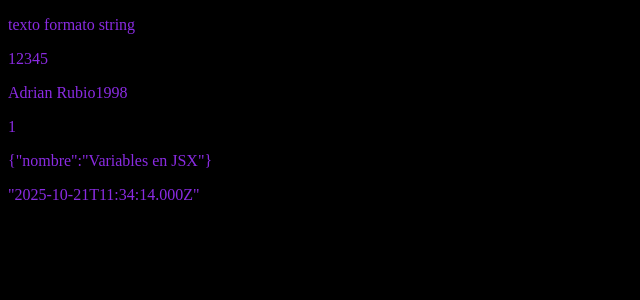
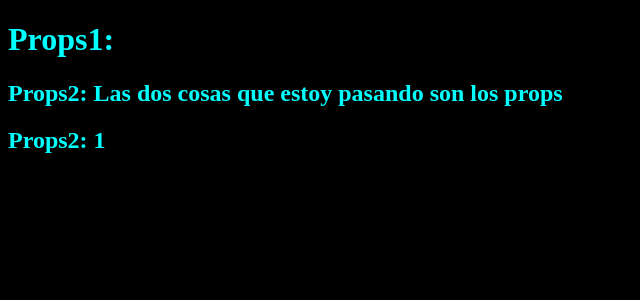
Before and after one commit to adri13743/React, a React (Vite) app in the folder client/: page / in a window 1280 px wide. Shown: the top 300 px of the page, without its empty margins (0-640 px from the left). Built offline with nearby package versions, Linux system fonts and the light colour scheme.

Commit message:
v1.1 cambios libreria y fin props

```diff
--- /dev/null
+++ b/client/src/basico/props.css
@@ -0,0 +1,5 @@
+p{
+    color: blueviolet;
+    background-color: black;
+    padding: 1%;
+}
--- /dev/null
+++ b/client/src/basico/props.jsx
@@ -0,0 +1,23 @@
+import'./props.css';
+import PropTypes from 'prop-types';
+export const Props = ({titulo,informacion,numero = 0}) => { // desestructuramos demain.jsx y valores defecto si nulos
+    console.log(titulo);
+    return(
+        <>
+            <h1>Props1: {titulo} </h1>
+            <h2>Props2: {informacion} </h2>
+            <h2>Props2: {numero} </h2>
+        </>
+    )
+}
+
+Props.PropTypes={ // tipos requeridos de los datos
+    titulo: PropTypes.string.isRequired,
+    informacion: PropTypes.string.isRequired,
+    numero: PropTypes.number.isRequired
+};
+
+Props.defaultProps={ // si no me llegan los datos por defecto 2 manera mejor la primera qie no me va
+    titulo: 'Titulo por defecto, no  llego nada al hijo',
+    informacion: 'Informacion por defecto, no llego nada al hijo'
+};
--- a/client/src/main.jsx
+++ b/client/src/main.jsx
@@ -5,7 +5,7 @@ import { StrictMode } from 'react'
 // dónde montar la aplicación en el DOM (el HTML real del navegador).
 import { createRoot } from 'react-dom/client'
 
-import { Variables } from './basico/variables'
+import { Props } from './basico/props'
 
 import './styles.css';
 
@@ -13,6 +13,6 @@ import './styles.css';
 // En el archivo 'index.html' (típicamente), hay un <div> con id="root".
 createRoot(document.getElementById('root')).render(
   <StrictMode>
-    <Variables/>
+    <Props  informacion ="Las dos cosas que estoy pasando son los props" numero = {1}/>
   </StrictMode>,
 )
```
Also changed, not shown: client/package.json (+5 -4 lines), 1 other file (tests, documents, lock files or other folders).
